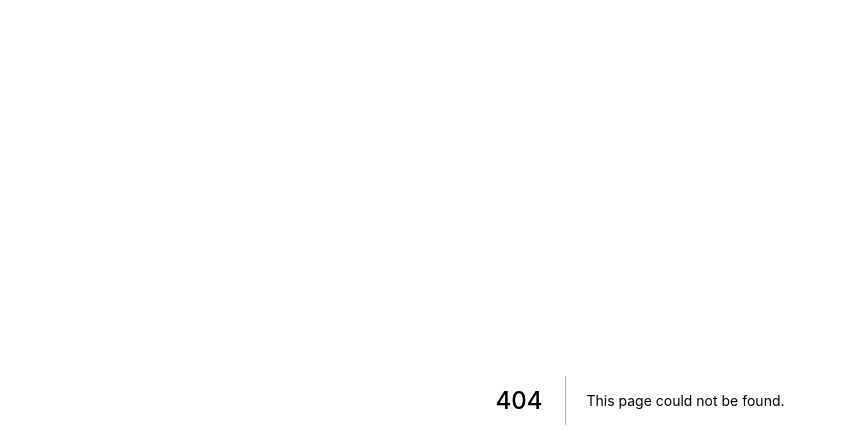
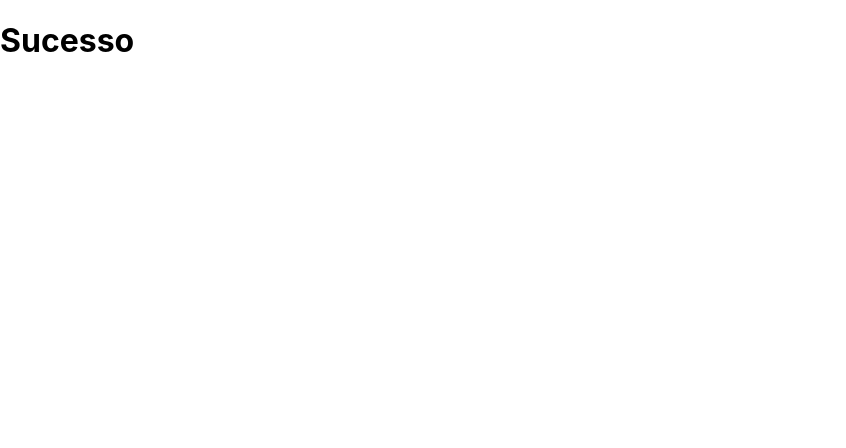
Before and after one commit to andreddavies/teste-estagio-zankh, a Next.js app in the folder aplicacao-do-teste/: page /success in a window 1280 px wide. Before the commit this address had no page. Shown: the top 448 px of the page, without its empty margins (0-846 px from the left). Built offline with nearby package versions, Linux system fonts and the light colour scheme.

Commit message:
Adding JSX and CSS

```diff
--- /dev/null
+++ b/aplicacao-do-teste/pages/success/index.js
@@ -0,0 +1,9 @@
+const Success = () => {
+	return(
+		<div>
+			<h1>Sucesso</h1>
+		</div>
+	)
+}
+
+export default Success;
--- a/aplicacao-do-teste/styles/globals.css
+++ b/aplicacao-do-teste/styles/globals.css
@@ -14,3 +14,57 @@ a {
 * {
   box-sizing: border-box;
 }
+.errorInput{
+	margin: 10px;
+	padding: 10px 8px;
+	border: 2px solid red;
+	border-radius: 8px;
+	outline: 0;
+	box-shadow: 1px 1px 2px 1px rgba(0,0,0,0.4);
+}
+.disabledBuyButton{
+	color: white;
+	background: green;
+	opacity: 0.4;
+	font-size: 16px;
+	font-weight: bold;
+	margin: 10px;
+	padding: 8px;
+	border: 0;
+	border-radius: 8px;
+	box-shadow: 1px 1px 2px 1px rgba(0,0,0,0.4);
+}
+.greenButtonAtom{
+	color: white;
+	background: green;
+	cursor: pointer;
+	font-size: 16px;
+	font-weight: bold;
+	margin: 10px;
+	padding: 8px;
+	border: 0;
+	border-radius: 8px;
+	box-shadow: 1px 1px 2px 1px rgba(0,0,0,0.4);
+}
+.acceptedInput{
+	margin: 10px;
+	padding: 10px 8px;
+	border: 2px solid green;
+	border-radius: 8px;
+	outline: 0;
+	box-shadow: 1px 1px 2px 1px rgba(0,0,0,0.4);
+}
+.inputAtom{
+	margin: 10px;
+	padding: 10px 8px;
+	border: 1px solid #ccc;
+	border-radius: 8px;
+	outline: 0;
+	box-shadow: 1px 1px 2px 1px rgba(0,0,0,0.4);
+}
+.formMolecule{
+	width: 40%;
+	margin: 0 auto;
+	display: flex;
+	flex-direction: column;
+}
```
Also changed, not shown: aplicacao-do-teste/pages/index.js (+43 -0 lines), aplicacao-do-teste/pages/tryAgain/index.js (added, +11 -0 lines).
